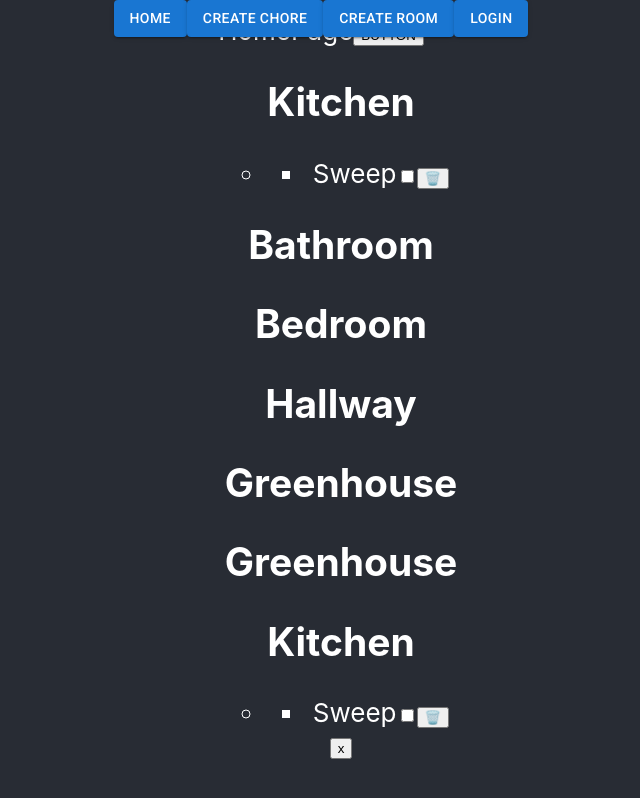
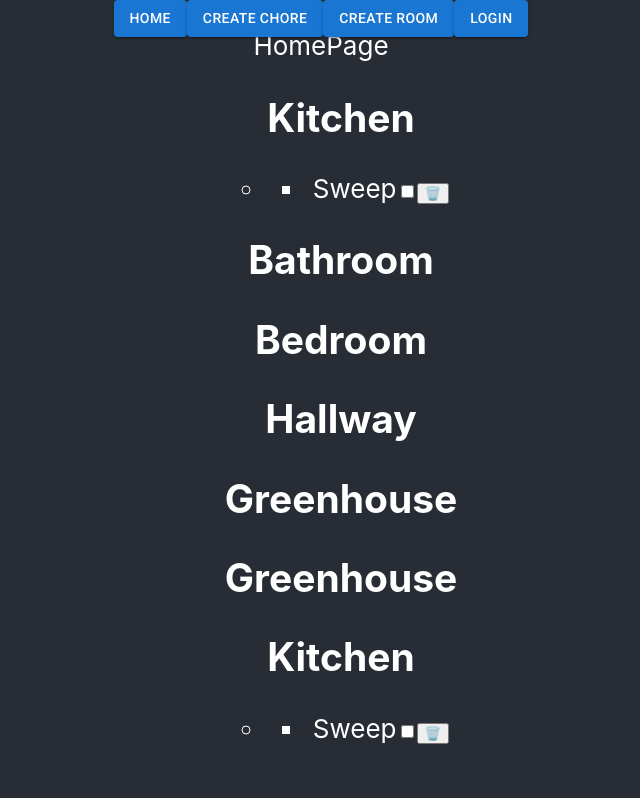
Before and after one commit to GarlicGrapes/Chorely, a React (Create React App) app: page / in a window 1280 px wide. Shown: the whole page, without its empty margins (319-959 px from the left). Built offline with nearby package versions, Linux system fonts and the light colour scheme; data requests are answered from the project's data file.

Commit message:
removed testing functions/buttons on HomePage

```diff
--- a/src/HomePage.js
+++ b/src/HomePage.js
@@ -1,7 +1,6 @@
 import React from "react";
-import ChoreCard from "./ChoreCard"
 import RoomCard from "./RoomCard";
-//
+
 function HomePage({rooms, chores, choreUpdate}) {
 
   const RoomsList = rooms.map(room => {
@@ -18,11 +17,8 @@ function HomePage({rooms, chores, choreUpdate}) {
     return(
       <div>
           HomePage
-          <button onClick={() => console.log(rooms)}
-          > BUTTON </button>
           <ul>
             {RoomsList}
-            <button onClick={()=> handleFetchCheck()}>x</button>
           </ul>
       </div>
     )
```
